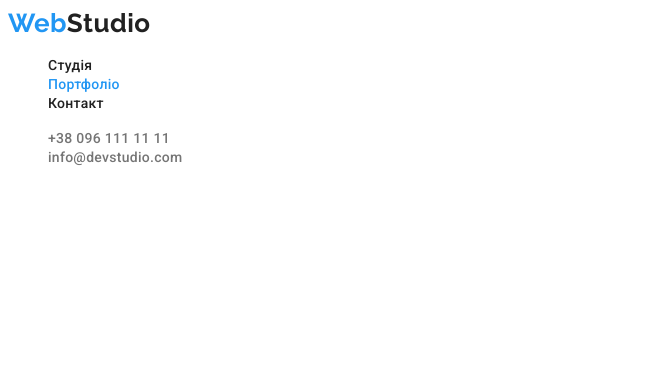
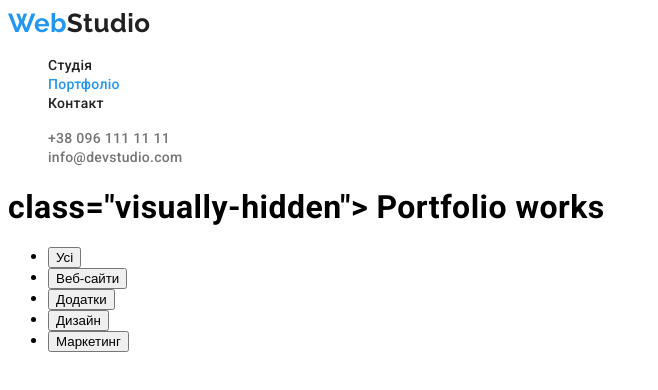
Before and after one commit to vikiv5/goit-markup-hw-02, a plain HTML site: page portfolio.html in a window 1280 px wide. Shown: the whole page, without its empty margins (0-658 px from the left). Drawn offline with Linux system fonts and the light colour scheme.

Commit message:
added buttons

```diff
--- a/portfolio.html
+++ b/portfolio.html
@@ -28,5 +28,12 @@
 
    </header>
    <main>
-
+    <h1> class="visually-hidden"> Portfolio works</h1>
+    <ul>
+        <li><button type="button">Усі</button></li>
+        <li><button type="button">Веб-сайти</button></li>
+        <li><button type="button">Додатки</button></li>
+        <li><button type="button">Дизайн</button></li>
+        <li><button type="button">Маркетинг</button></li>
+    </ul>
    </main>
```
